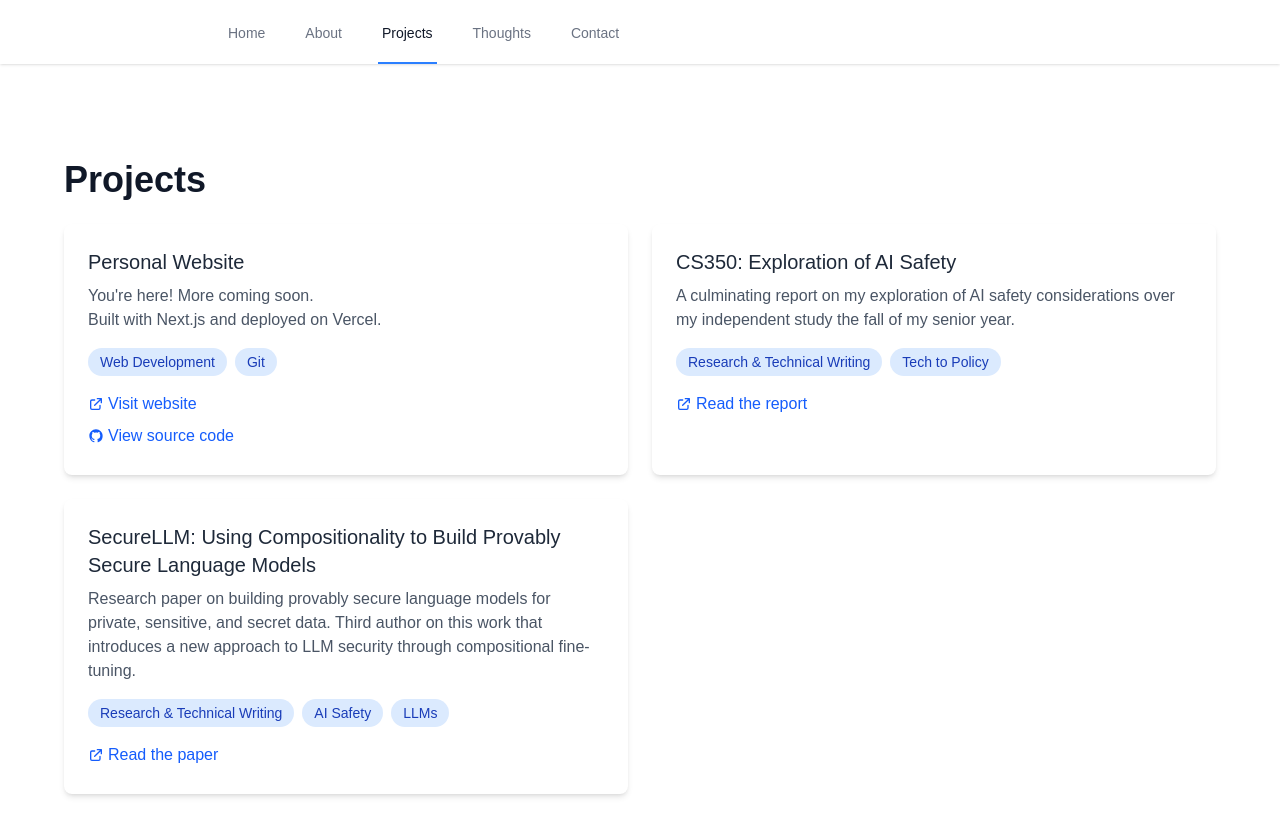
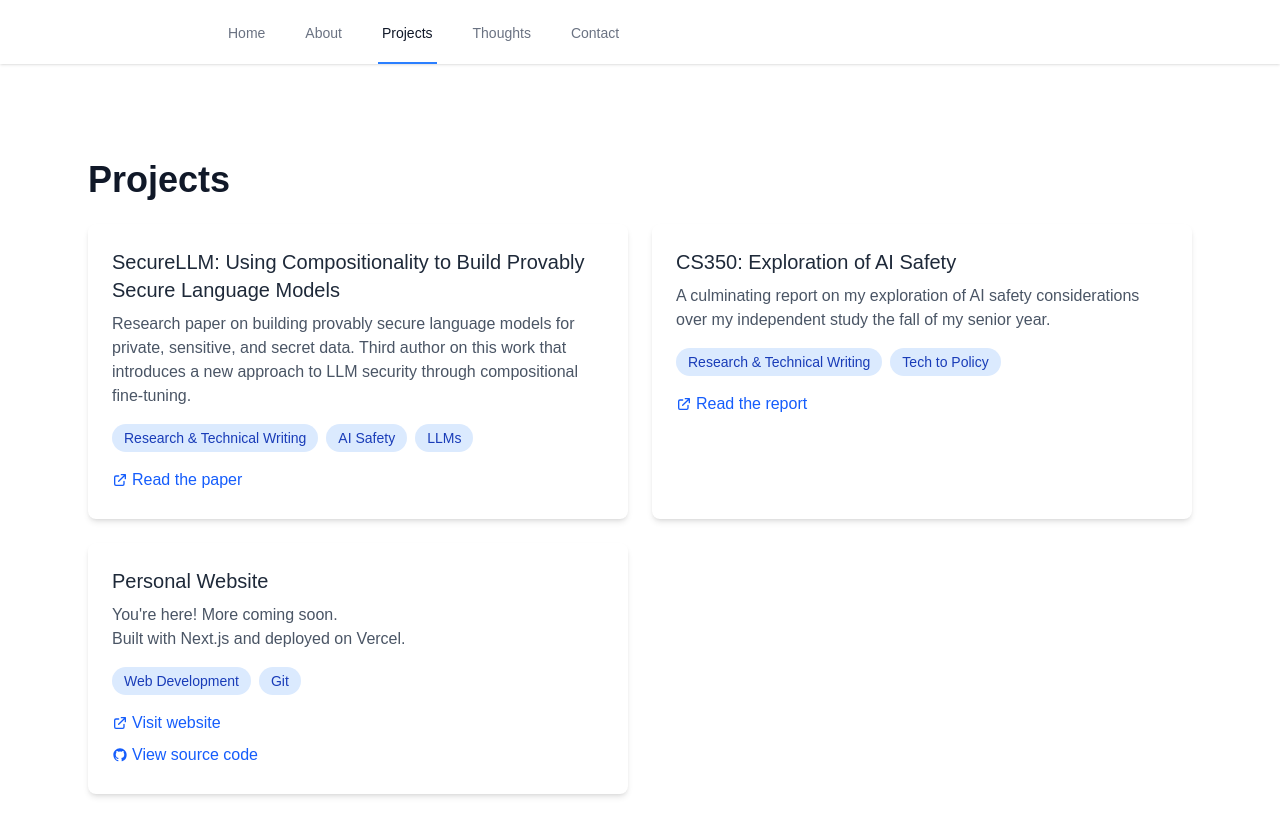
Before and after one commit to vickyylee/personal-website, a Next.js app: page /projects in a window 1280 px wide. Built offline with nearby package versions, Linux system fonts and the light colour scheme.

Commit message:
Update website content and styling across multiple pages

```diff
--- a/src/app/about/page.tsx
+++ b/src/app/about/page.tsx
@@ -4,21 +4,21 @@
 
 export default function About() {
   return (
-    <div className="max-w-4xl mx-auto pt-16">
-      <h1 className="text-4xl font-bold text-gray-900 dark:text-white mb-6">About Me</h1>
+    <div className="max-w-4xl mx-auto pt-8 md:pt-16 px-4 md:px-6">
+      <h1 className="text-3xl md:text-4xl font-bold text-gray-900 dark:text-white mb-4 md:mb-6">About Me</h1>
       <div className="prose dark:prose-invert max-w-none">
-        <p className="text-lg text-gray-600 dark:text-gray-300 mb-4 leading-relaxed">
+        <p className="text-base md:text-lg text-gray-600 dark:text-gray-300 mb-3 md:mb-4 leading-relaxed">
           I recently graduated from Wellesley College with a B.A. in Computer Science and a minor in Mathematics. I&apos;m originally from South Korea
           and moved to the U.S. for college. I&apos;m working on:
         </p>
-        <ul className="list-disc pl-6 text-lg text-gray-600 dark:text-gray-300 mb-4 leading-relaxed">
+        <ul className="list-disc pl-4 md:pl-6 text-base md:text-lg text-gray-600 dark:text-gray-300 mb-3 md:mb-4 leading-relaxed space-y-2">
           <li>Tracking new research in the AI safety/security space</li>
           <li>Following AI policy conversations (etc. export controls, U.S.-China competition & other global developments,
             frontier industry announcements, forecasts,etc.)</li>
           <li>Developing my writing and policy foresight</li>
           <li>Finding my next good read!</li>
         </ul>
-        <p className="text-lg text-gray-600 dark:text-gray-300 mb-4 leading-relaxed">
+        <p className="text-base md:text-lg text-gray-600 dark:text-gray-300 mb-4 leading-relaxed">
           I plan to live in the intersection of technology and public policy, exploring how we can build safe systems do we intend them to do.
         </p>
       </div>
--- a/src/app/projects/page.tsx
+++ b/src/app/projects/page.tsx
@@ -4,17 +4,74 @@
 
 export default function Projects() {
   return (
-    <div className="max-w-6xl mx-auto pt-16">
-      <h1 className="text-4xl font-bold text-gray-900 dark:text-white mb-6">Projects</h1>
-      <div className="grid grid-cols-1 md:grid-cols-2 gap-6">
-        <div className="p-6 bg-white dark:bg-gray-800 rounded-lg shadow-md">
-          <h2 className="text-xl font-medium text-gray-800 dark:text-white mb-2">Personal Website</h2>
-          <p className="text-gray-600 dark:text-gray-300 mb-4">
+    <div className="max-w-6xl mx-auto pt-8 md:pt-16 px-4 md:px-6">
+      <h1 className="text-3xl md:text-4xl font-bold text-gray-900 dark:text-white mb-4 md:mb-6">Projects</h1>
+      <div className="grid grid-cols-1 md:grid-cols-2 gap-4 md:gap-6">
+        <div className="p-4 md:p-6 bg-white dark:bg-gray-800 rounded-lg shadow-md">
+          <h2 className="text-lg md:text-xl font-medium text-gray-800 dark:text-white mb-2">SecureLLM: Using Compositionality to Build Provably Secure Language Models</h2>
+          <p className="text-sm md:text-base text-gray-600 dark:text-gray-300 mb-3 md:mb-4">
+            Research paper on building provably secure language models for private, sensitive, and secret data. Third author on this work that introduces a new approach to LLM security through compositional fine-tuning.
+          </p>
+          <div className="flex flex-wrap gap-2">
+            <span className="px-3 py-1 bg-blue-100 dark:bg-blue-900 text-blue-800 dark:text-blue-200 rounded-full text-sm">
+              Research & Technical Writing
+            </span>
+            <span className="px-3 py-1 bg-blue-100 dark:bg-blue-900 text-blue-800 dark:text-blue-200 rounded-full text-sm">
+              AI Safety
+            </span>
+            <span className="px-3 py-1 bg-blue-100 dark:bg-blue-900 text-blue-800 dark:text-blue-200 rounded-full text-sm">
+              LLMs
+            </span>
+          </div>
+          <div className="mt-4">
+            <a
+              href="https://arxiv.org/abs/2405.09805"
+              target="_blank"
+              rel="noopener noreferrer"
+              className="text-blue-600 dark:text-blue-400 hover:underline inline-flex items-center gap-1"
+            >
+              <svg className="w-4 h-4" fill="none" stroke="currentColor" viewBox="0 0 24 24">
+                <path strokeLinecap="round" strokeLinejoin="round" strokeWidth="2" d="M10 6H6a2 2 0 00-2 2v10a2 2 0 002 2h10a2 2 0 002-2v-4M14 4h6m0 0v6m0-6L10 14" />
+              </svg>
+              Read the paper
+            </a>
+          </div>
+        </div>
+        <div className="p-4 md:p-6 bg-white dark:bg-gray-800 rounded-lg shadow-md">
+          <h2 className="text-lg md:text-xl font-medium text-gray-800 dark:text-white mb-2">CS350: Exploration of AI Safety</h2>
+          <p className="text-sm md:text-base text-gray-600 dark:text-gray-300 mb-3 md:mb-4">
+            A culminating report on my exploration of AI safety considerations over my independent study the fall of my senior year.
+          </p>
+          <div className="flex flex-wrap gap-2">
+            <span className="px-3 py-1 bg-blue-100 dark:bg-blue-900 text-blue-800 dark:text-blue-200 rounded-full text-sm">
+              Research & Technical Writing
+            </span>
+            <span className="px-3 py-1 bg-blue-100 dark:bg-blue-900 text-blue-800 dark:text-blue-200 rounded-full text-sm">
+              Tech to Policy
+            </span>
+          </div>
+          <div className="mt-4">
+            <a
+              href="https://docs.google.com/document/d/1FYh3LJ0fviPa-KXztewivbzFpGnMOqWAUwX2dtYXU3E/edit?tab=t.0"
+              target="_blank"
+              rel="noopener noreferrer"
+              className="text-blue-600 dark:text-blue-400 hover:underline inline-flex items-center gap-1"
+            >
+              <svg className="w-4 h-4" fill="none" stroke="currentColor" viewBox="0 0 24 24">
+                <path strokeLinecap="round" strokeLinejoin="round" strokeWidth="2" d="M10 6H6a2 2 0 00-2 2v10a2 2 0 002 2h10a2 2 0 002-2v-4M14 4h6m0 0v6m0-6L10 14" />
+              </svg>
+              Read the report
+            </a>
+          </div>
+        </div>
+        <div className="p-4 md:p-6 bg-white dark:bg-gray-800 rounded-lg shadow-md">
+          <h2 className="text-lg md:text-xl font-medium text-gray-800 dark:text-white mb-2">Personal Website</h2>
+          <p className="text-sm md:text-base text-gray-600 dark:text-gray-300 mb-3 md:mb-4">
             You&apos;re here! More coming soon.
             <br />
             Built with Next.js and deployed on Vercel.
           </p>
-          <div className="flex gap-2">
+          <div className="flex flex-wrap gap-2">
             <span className="px-3 py-1 bg-blue-100 dark:bg-blue-900 text-blue-800 dark:text-blue-200 rounded-full text-sm">
               Web Development
             </span>
@@ -48,63 +105,6 @@
             </a>
           </div>
         </div>
-        <div className="p-6 bg-white dark:bg-gray-800 rounded-lg shadow-md">
-          <h2 className="text-xl font-medium text-gray-800 dark:text-white mb-2">CS350: Exploration of AI Safety</h2>
-          <p className="text-gray-600 dark:text-gray-300 mb-4">
-            A culminating report on my exploration of AI safety considerations over my independent study the fall of my senior year.
-          </p>
-          <div className="flex gap-2">
-            <span className="px-3 py-1 bg-blue-100 dark:bg-blue-900 text-blue-800 dark:text-blue-200 rounded-full text-sm">
-              Research & Technical Writing
-            </span>
-            <span className="px-3 py-1 bg-blue-100 dark:bg-blue-900 text-blue-800 dark:text-blue-200 rounded-full text-sm">
-              Tech to Policy
-            </span>
-          </div>
-          <div className="mt-4">
-            <a
-              href="https://docs.google.com/document/d/1FYh3LJ0fviPa-KXztewivbzFpGnMOqWAUwX2dtYXU3E/edit?tab=t.0"
-              target="_blank"
-              rel="noopener noreferrer"
-              className="text-blue-600 dark:text-blue-400 hover:underline inline-flex items-center gap-1"
-            >
-              <svg className="w-4 h-4" fill="none" stroke="currentColor" viewBox="0 0 24 24">
-                <path strokeLinecap="round" strokeLinejoin="round" strokeWidth="2" d="M10 6H6a2 2 0 00-2 2v10a2 2 0 002 2h10a2 2 0 002-2v-4M14 4h6m0 0v6m0-6L10 14" />
-              </svg>
-              Read the report
-            </a>
-          </div>
-        </div>
-        <div className="p-6 bg-white dark:bg-gray-800 rounded-lg shadow-md">
-          <h2 className="text-xl font-medium text-gray-800 dark:text-white mb-2">SecureLLM: Using Compositionality to Build Provably Secure Language Models</h2>
-          <p className="text-gray-600 dark:text-gray-300 mb-4">
-            Research paper on building provably secure language models for private, sensitive, and secret data. Third author on this work that introduces a new approach to LLM security through compositional fine-tuning.
-          </p>
-          <div className="flex gap-2">
-            <span className="px-3 py-1 bg-blue-100 dark:bg-blue-900 text-blue-800 dark:text-blue-200 rounded-full text-sm">
-              Research & Technical Writing
-            </span>
-            <span className="px-3 py-1 bg-blue-100 dark:bg-blue-900 text-blue-800 dark:text-blue-200 rounded-full text-sm">
-              AI Safety
-            </span>
-            <span className="px-3 py-1 bg-blue-100 dark:bg-blue-900 text-blue-800 dark:text-blue-200 rounded-full text-sm">
-              LLMs
-            </span>
-          </div>
-          <div className="mt-4">
-            <a
-              href="https://arxiv.org/abs/2405.09805"
-              target="_blank"
-              rel="noopener noreferrer"
-              className="text-blue-600 dark:text-blue-400 hover:underline inline-flex items-center gap-1"
-            >
-              <svg className="w-4 h-4" fill="none" stroke="currentColor" viewBox="0 0 24 24">
-                <path strokeLinecap="round" strokeLinejoin="round" strokeWidth="2" d="M10 6H6a2 2 0 00-2 2v10a2 2 0 002 2h10a2 2 0 002-2v-4M14 4h6m0 0v6m0-6L10 14" />
-              </svg>
-              Read the paper
-            </a>
-          </div>
-        </div>
       </div>
     </div>
   );
--- a/src/app/thoughts/[slug]/page.tsx
+++ b/src/app/thoughts/[slug]/page.tsx
@@ -2,14 +2,15 @@
 import Link from 'next/link';
 import { getPostBySlug } from '@/lib/posts';
 
-type Props = {
-  params: { slug: string }
-  searchParams: { [key: string]: string | string[] | undefined }
+interface PageParams {
+  slug: string;
 }
 
 export default async function BlogPost({
   params,
-}: Props) {
+}: {
+  params: PageParams;
+}) {
   const post = await getPostBySlug(params.slug);
 
   if (!post) {
```
Also changed, not shown: src/app/contact/page.tsx (+14 -14 lines), src/app/page.tsx (+19 -19 lines), src/app/thoughts/page.tsx (+7 -7 lines).
